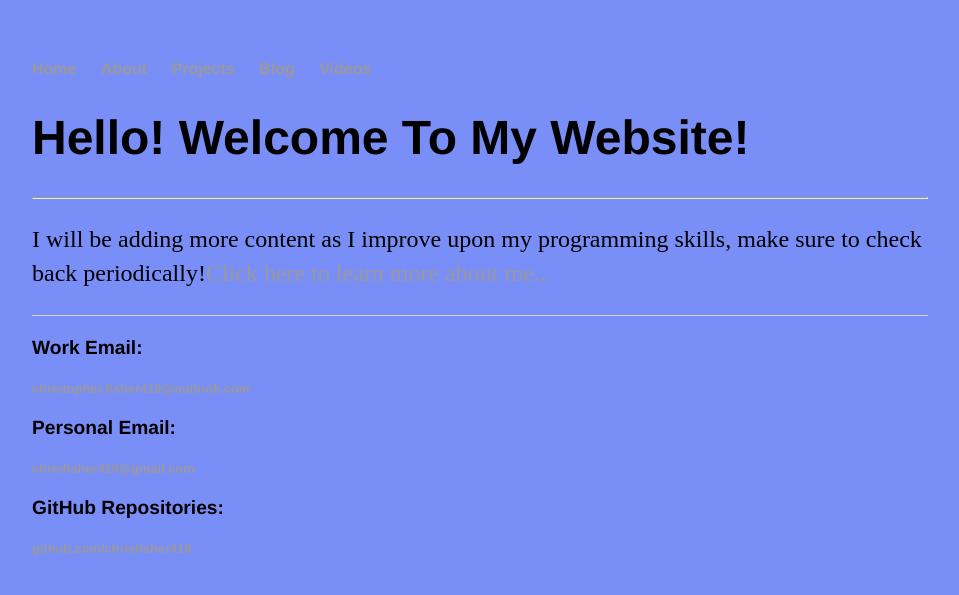
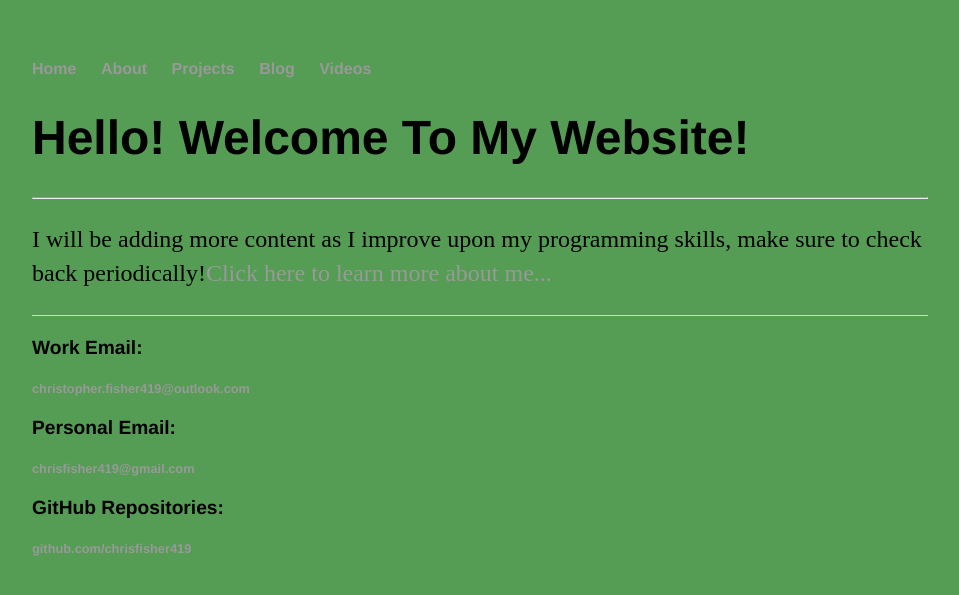
Before and after one commit to chrisfisher419/chrisfisher419.github.io, a Jekyll site: the page built from index.html, in a window 1280 px wide. Shown: the top 595 px of the page, without its empty margins (160-1119 px from the left). Built offline with Jekyll 4.4.1, drawn with Linux system fonts in a browser that asks for light colours.

Commit message:
Update main.css

```diff
--- a/css/main.css
+++ b/css/main.css
@@ -1,7 +1,7 @@
 body {
     margin: 60px auto;
     width: 70%;
-    background-color: #798EF6;
+    background-color: #559C54;
 }
 nav ul, footer ul {
     font-family:'Helvetica', 'Arial', 'Sans-Serif';
```
